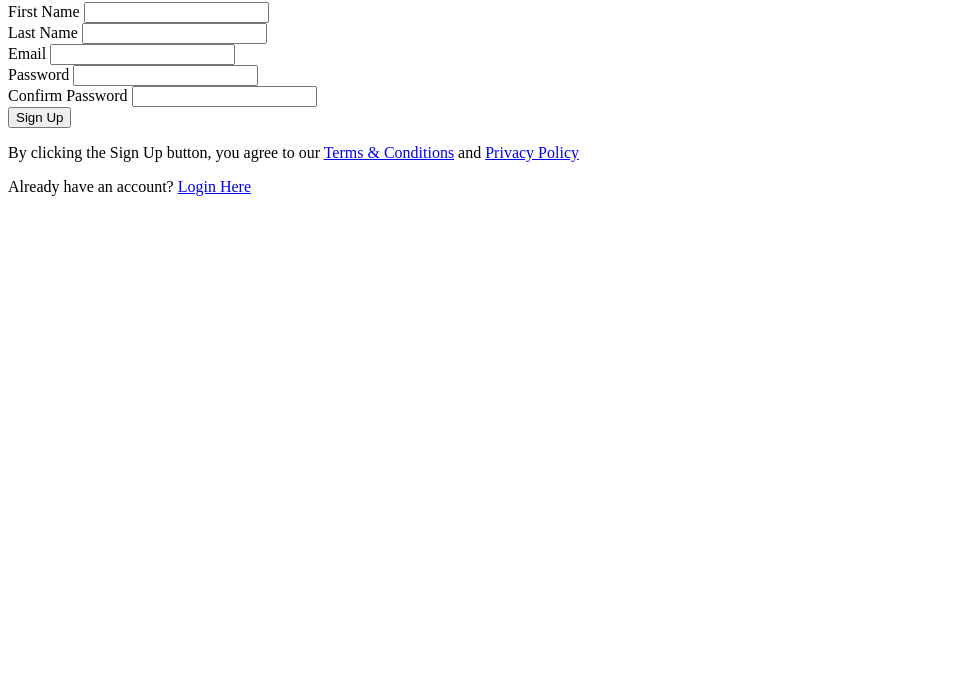
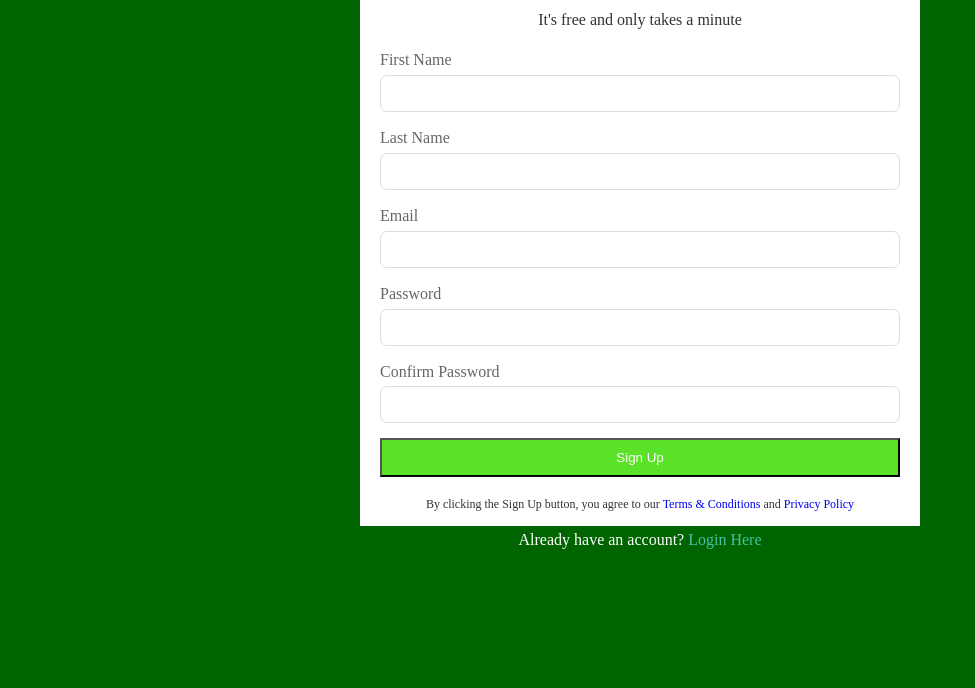
Before and after one commit to chrismcligeyo/form_styling_html-css, a plain HTML site: page index.html in a window 1280 px wide. Shown: the part 112-800 px from the top of the page, without its empty margins (0-975 px from the left). Drawn offline with Linux system fonts and the light colour scheme.

Commit message:
form_complete

```diff
--- a/index.html
+++ b/index.html
@@ -16,18 +16,25 @@
             -May want to add "border-box for "box-sizing so padding does not affect width
             -Reset margin and padding
            */
+            box-sizing: border-box;
+            margin: 0;
+            padding: 0;
         }
 
         body {
             /*
               -Background color is #344a72
             */
+            background: darkgreen;
+            color:#fff;
+            line-height: 1.8;
         }
 
         a {
             /*
             Underlined links are ugly :)
            */
+            text-decoration: none;
         }
 
         #container {
@@ -36,12 +43,18 @@
             -I would also set a "max-width" for responsiveness
             -May want to add some padding
             */
+            margin: 30px auto;
+            max-width: 600px;
+            padding: 20px;
         }
 
         .form-wrap {
             /*
               This is the white area around the form and heading, etc
             */
+            background: #fff;
+            padding: 10px 20px;
+            color:#333333;
         }
 
         .form-wrap h1,
@@ -49,24 +62,32 @@
             /*
               May want to center these
             */
+            text-align: center;
         }
 
         .form-wrap .form-group {
             /*
               Each label, input is wrapped in .form-group
             */
+
+            margin-top: 12px;
+
         }
 
         .form-wrap .form-group label {
-            /*
-              Label should be turned into a block element
-            */
+           display:block;
+            color:#666;
+
         }
 
         .form-wrap .form-group input {
             /*
               Inputs should reach accross the .form-wrap 100% and have some padding
             */
+            width:100%;
+            padding: 10px;
+            border: #ddd 1px solid;
+            border-radius: 7px;
         }
 
         .form-wrap button {
@@ -74,30 +95,42 @@
               Button should wrap accross 100% and display as block
               Background color for button is #49c1a2
             */
+            display:block;
+            width:100%;
+            padding: 10px;
+            margin-top: 15px;
+            background: #5BE128;
+            color:#fff;
+            cursor: pointer;
         }
 
         .form-wrap button:hover {
             /*
               Hover background color for button is #37a08e
             */
+            background:#5ad017;
         }
 
         .form-wrap .bottom-text {
             /*
               Bottom text is smaller
             */
+            font-size: 12px;
+            margin-top: 17px;
         }
 
         footer {
             /*
             Should be centered
            */
+            text-align: center;
         }
 
         footer a {
             /*
               Footer link color is #49c1a2
             */
+            color:#49c1a2
         }
     </style>
 </head>
```
